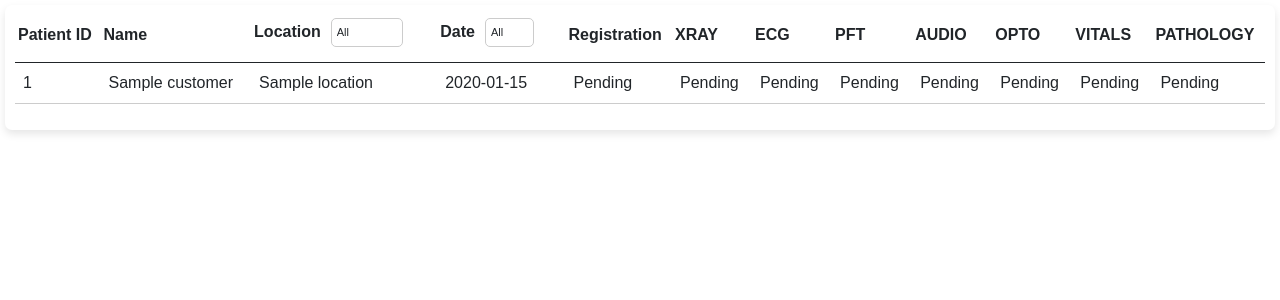
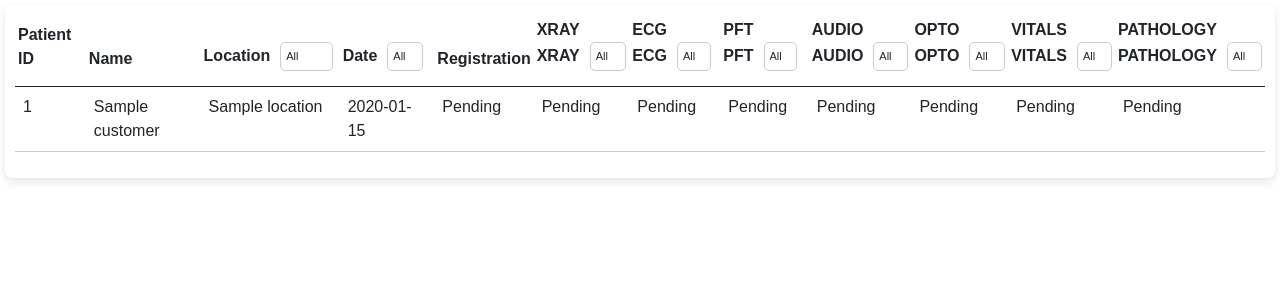
Before and after one commit to U4RAD9/qr-code-, a Django app: template store/templates/dashboard.html in a window 1280 px wide. Shown: the part 157-457 px from the top of the page. Run offline with Django 3.2, Linux system fonts and the light colour scheme; the template is opened without the code that fills it: most values are stand-ins (such as "Sample title", 1, 10 or a date in 2020); some libraries are stand-ins or nearby versions.

Commit message:
filters and auto refresh

```diff
--- a/store/templates/dashboard.html
+++ b/store/templates/dashboard.html
@@ -261,74 +261,74 @@
                             </th>
                             <th>Registration</th>
                             <th>XRAY
-<!--                                <div class="dropdown-select1" id="filter-xray-dropdown-xray">-->
-<!--                                    <div>XRAY</div>-->
-<!--                                    <select class="form-control" data-column="8">-->
-<!--                                        <option value="">All</option>-->
-<!--                                        <option value="Done">Done</option>-->
-<!--                                        <option value="Pending">Pending</option>-->
-<!--                                    </select>-->
-<!--                                </div>-->
+                               <div class="dropdown-select1" id="filter-xray-dropdown-xray">
+                                   <div>XRAY</div>
+                                    <select class="form-control" data-column="8">
+                                        <option value="">All</option>
+                                        <option value="Done">Done</option>
+                                        <option value="Pending">Pending</option>
+                                    </select>
+                                </div>
                             </th>
                             <th>ECG
-<!--                                <div class="dropdown-select1" id="filter-ecg-dropdown-ecg">-->
-<!--                                    <div>ECG</div>-->
-<!--                                    <select class="form-control" data-column="9">-->
-<!--                                        <option value="">All</option>-->
-<!--                                        <option value="Done">Done</option>-->
-<!--                                        <option value="Pending">Pending</option>-->
-<!--                                    </select>-->
-<!--                                </div>-->
+                               <div class="dropdown-select1" id="filter-ecg-dropdown-ecg">
+                                    <div>ECG</div>
+                                    <select class="form-control" data-column="9">
+                                        <option value="">All</option>
+                                        <option value="Done">Done</option>
+                                        <option value="Pending">Pending</option>
+                                    </select>
+                                </div>
                             </th>
                             <th>PFT
-<!--                                <div class="dropdown-select1" id="filter-pft-dropdown-pft">-->
-<!--                                    <div>PFT</div>-->
-<!--                                    <select class="form-control" data-column="10">-->
-<!--                                        <option value="">All</option>-->
-<!--                                        <option value="Done">Done</option>-->
-<!--                                        <option value="Pending">Pending</option>-->
-<!--                                    </select>-->
-<!--                                </div>-->
+                                <div class="dropdown-select1" id="filter-pft-dropdown-pft">
+                                    <div>PFT</div>
+                                    <select class="form-control" data-column="10">
+                                        <option value="">All</option>
+                                        <option value="Done">Done</option>
+                                        <option value="Pending">Pending</option>
+                                    </select>
+                                </div>
                             </th>
                             <th>AUDIO
-<!--                                <div class="dropdown-select1" id="filter-audiometry-dropdown-audiometry">-->
-<!--                                    <div>AUDIO</div>-->
-<!--                                    <select class="form-control" data-column="11">-->
-<!--                                        <option value="">All</option>-->
-<!--                                        <option value="Done">Done</option>-->
-<!--                                        <option value="Pending">Pending</option>-->
-<!--                                    </select>-->
-<!--                                </div>-->
+                                <div class="dropdown-select1" id="filter-audiometry-dropdown-audiometry">
+                                    <div>AUDIO</div>
+                                    <select class="form-control" data-column="11">
+                                        <option value="">All</option>
+                                        <option value="Done">Done</option>
+                                        <option value="Pending">Pending</option>
+                                    </select>
+                                </div>
                             </th>
                             <th>OPTO
-<!--                                <div class="dropdown-select1" id="filter-optometry-dropdown-optometry">-->
-<!--                                    <div>OPTO</div>-->
-<!--                                    <select class="form-control" data-column="12">-->
-<!--                                        <option value="">All</option>-->
-<!--                                        <option value="Done">Done</option>-->
-<!--                                        <option value="Pending">Pending</option>-->
-<!--                                    </select>-->
-<!--                                </div>-->
+                                <div class="dropdown-select1" id="filter-optometry-dropdown-optometry">
+                                    <div>OPTO</div>
+                                    <select class="form-control" data-column="12">
+                                        <option value="">All</option>
+                                        <option value="Done">Done</option>
+                                        <option value="Pending">Pending</option>
+                                    </select>
+                                </div>
                             </th>
                             <th>VITALS
-<!--                                <div class="dropdown-select1" id="filter-vitals-dropdown-vitals">-->
-<!--                                    <div>VITALS</div>-->
-<!--                                    <select class="form-control" data-column="13">-->
-<!--                                        <option value="">All</option>-->
-<!--                                        <option value="Done">Done</option>-->
-<!--                                        <option value="Pending">Pending</option>-->
-<!--                                    </select>-->
-<!--                                </div>-->
+                                <div class="dropdown-select1" id="filter-vitals-dropdown-vitals">
+                                    <div>VITALS</div>
+                                    <select class="form-control" data-column="13">
+                                        <option value="">All</option>
+                                        <option value="Done">Done</option>
+                                        <option value="Pending">Pending</option>
+                                    </select>
+                                </div>
                             </th>
                             <th>PATHOLOGY
-<!--                                <div class="dropdown-select1" id="filter-pathology-dropdown-pathology">-->
-<!--                                    <div>PATHOLOGY</div>-->
-<!--                                    <select class="form-control" data-column="15">-->
-<!--                                        <option value="">All</option>-->
-<!--                                        <option value="Done">Done</option>-->
-<!--                                        <option value="Pending">Pending</option>-->
-<!--                                    </select>-->
-<!--                                </div>-->
+                                <div class="dropdown-select1" id="filter-pathology-dropdown-pathology">
+                                    <div>PATHOLOGY</div>
+                                    <select class="form-control" data-column="15">
+                                        <option value="">All</option>
+                                        <option value="Done">Done</option>
+                                        <option value="Pending">Pending</option>
+                                    </select>
+                                </div>
                             </th>
 
                         </tr>
```
